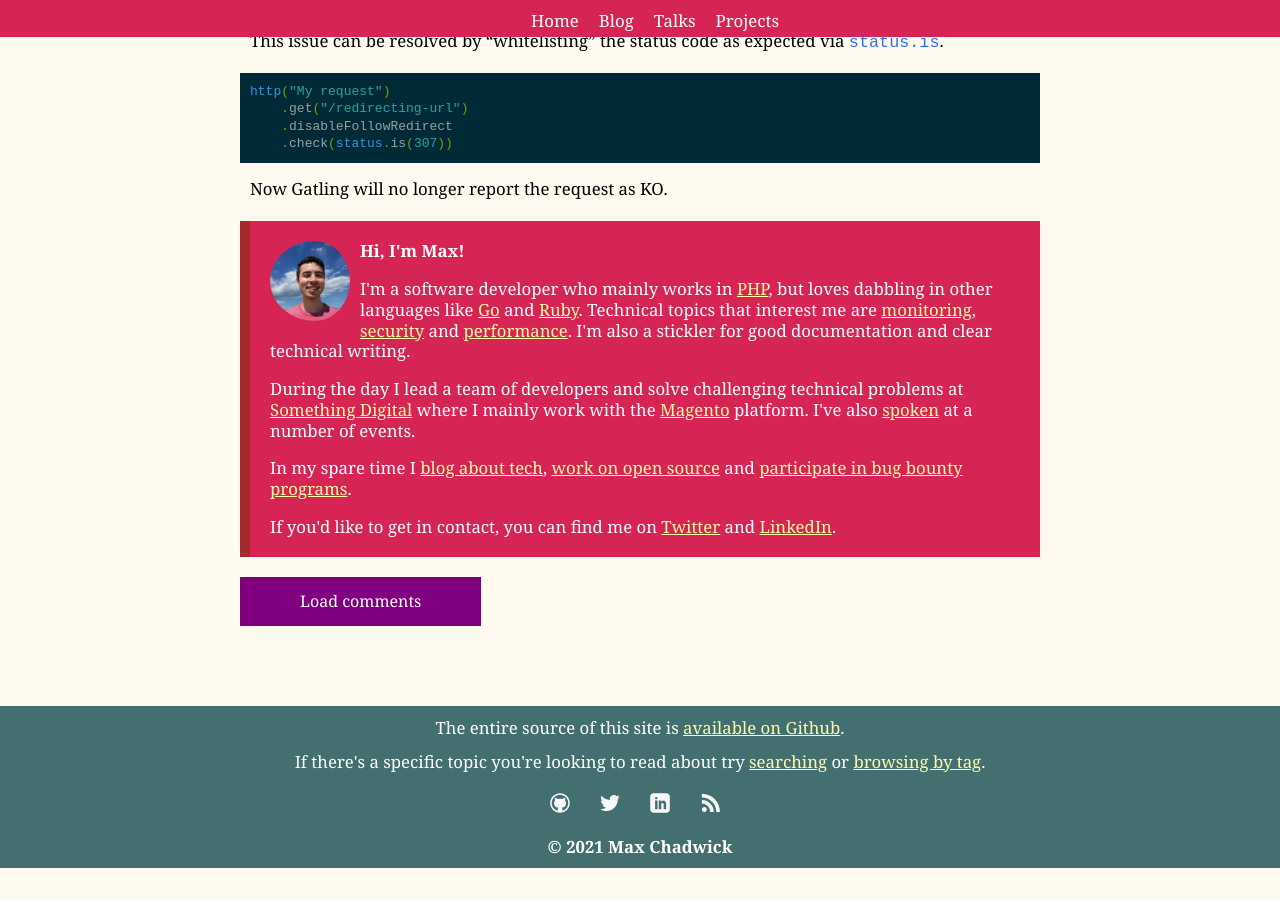
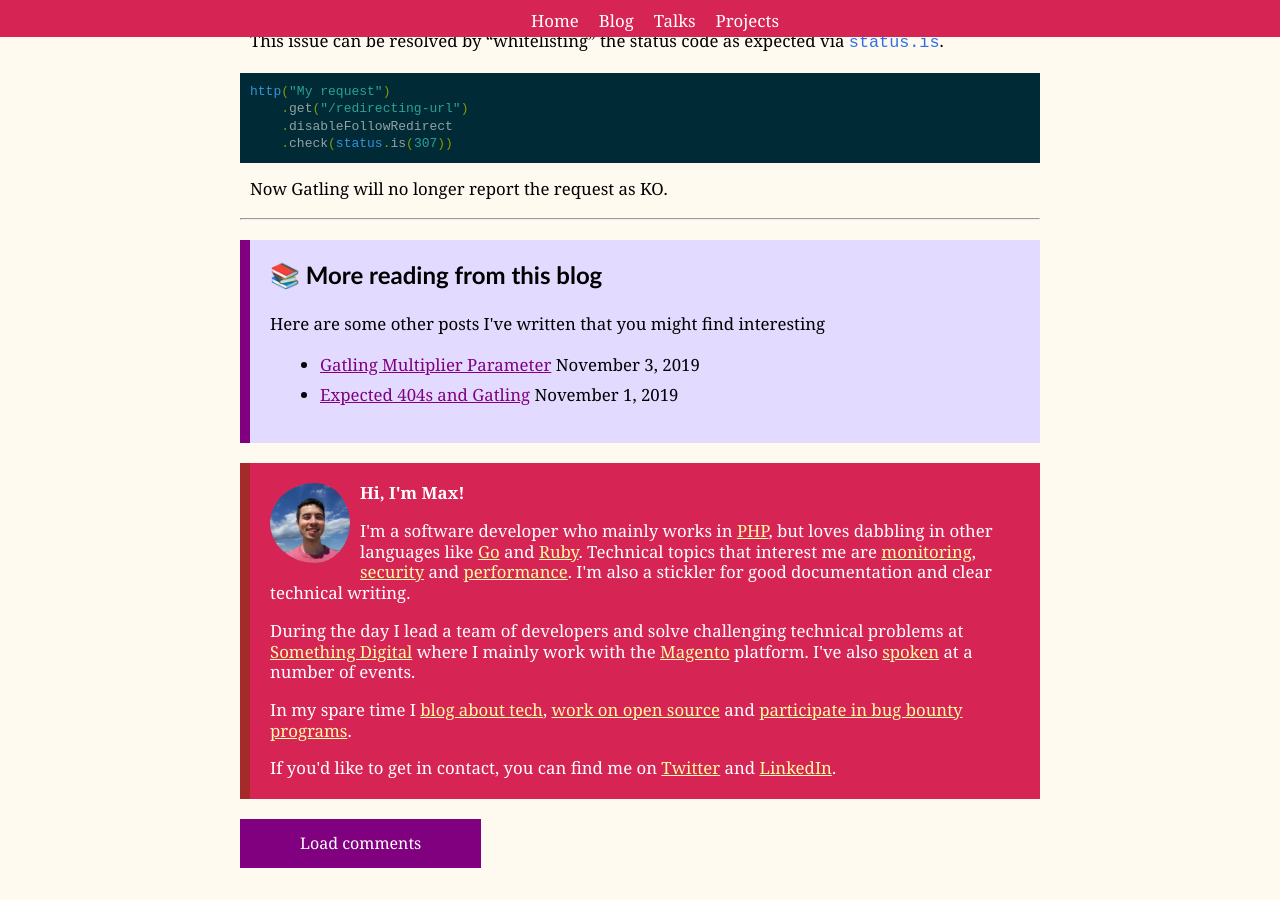
Before and after one commit to mpchadwick/mpchadwick.github.io, a Jekyll site: the page built from _posts/2020-09-11-gatling-disable-follow-redirect-without-ko.md, in a window 1280 px wide and 900 px high, scrolled down 583 px. Built offline with Jekyll 4.4.1, drawn with Linux system fonts in a browser that asks for light colours; emoji names are drawn with the system emoji font; comment, search, counter and statistics services are not loaded; before the commit the page ends 1451 px from its top, so only the background shows below that.

Commit message:
Related posts

```diff
--- a/_posts/2020-09-11-gatling-disable-follow-redirect-without-ko.md
+++ b/_posts/2020-09-11-gatling-disable-follow-redirect-without-ko.md
@@ -4,6 +4,9 @@ title:  "Gatling disableFollowRedirect without KO"
 date: September 11, 2020
 image:
 tags: [Tools, Gatling]
+related_posts:
+- "Gatling Multiplier Parameter"
+- "Expected 404s and Gatling"
 ---
 
 I'm currently working on a Gatling simulation which involves sending traffic to an endpoint that issues an HTTP 307 response. For this load test I want to send requests to this endpoint, but I don't want Gatling to follow the redirect. You can instruct Gatling to not follow the redirect by calling [`disableFollowRedirect`](https://gatling.io/docs/current/http/http_request/#followredirect):
```
